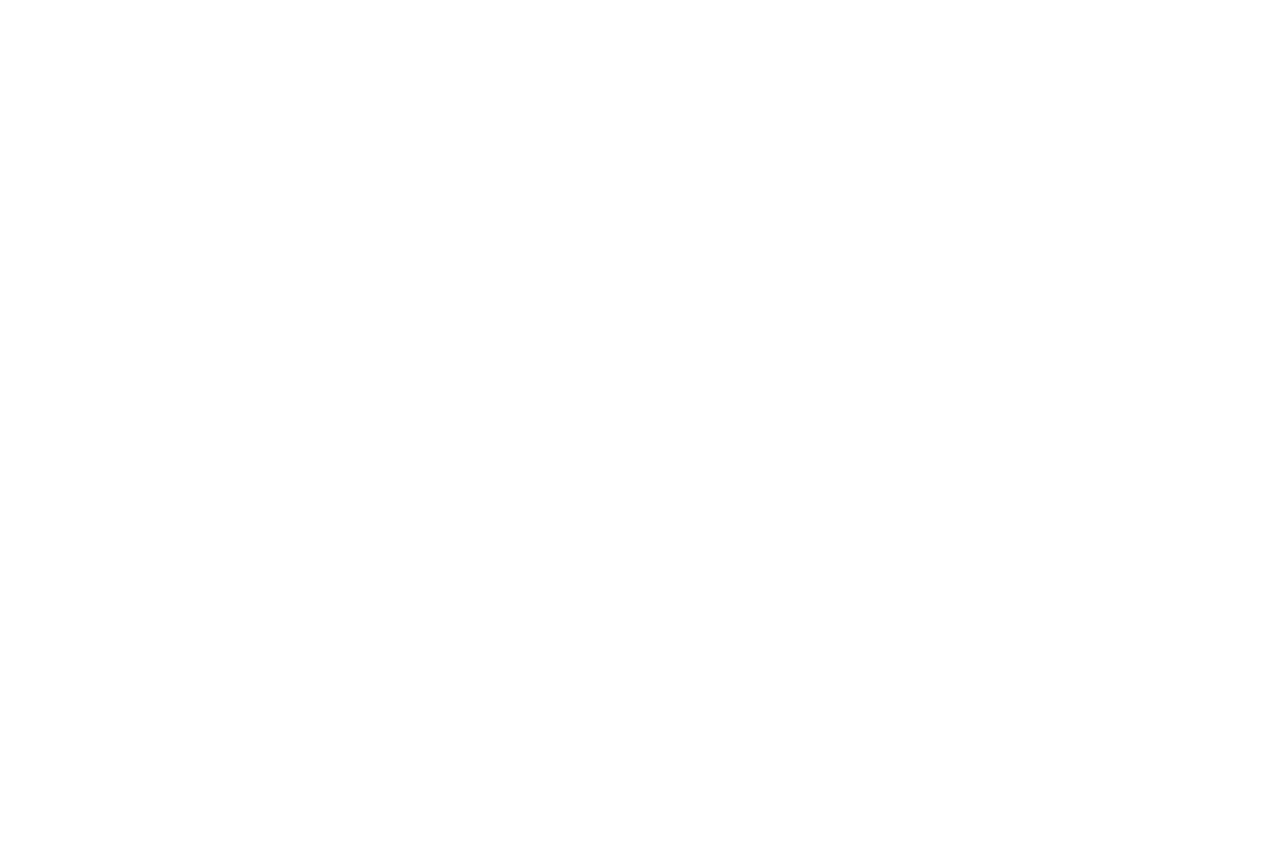
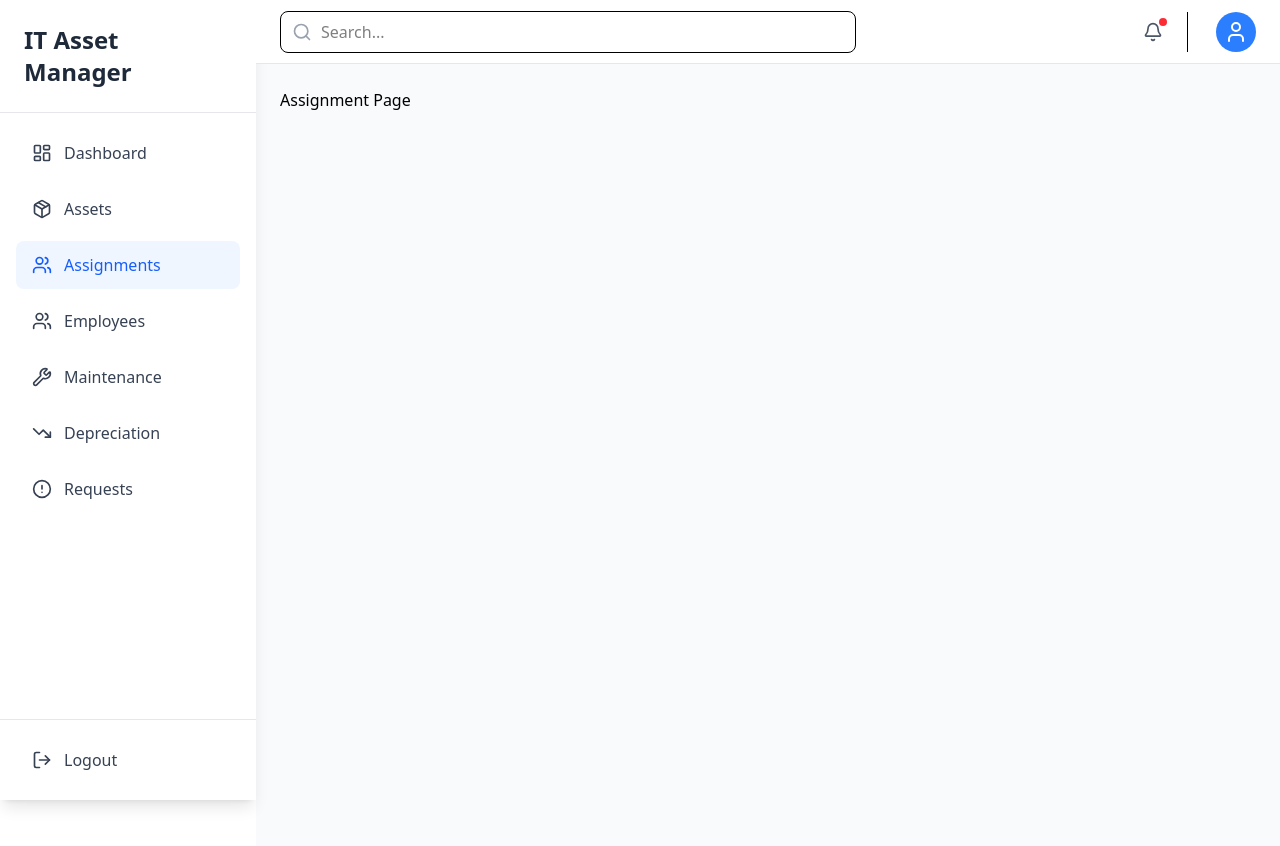
Before and after one commit to immbibek/IT_Asset_Management_System, a React app in the folder frontend/: page /assignments in a window 1280 px wide. Before the commit this address had no page. Shown: the top 846 px of the page. Before the commit the page ends 800 px from the top, so only its background shows below. Built offline with nearby package versions, Linux system fonts and the light colour scheme; the HTML template or start-up script is replaced by a standard one.

Commit message:
Assignment Page building is Started

```diff
--- a/frontend/src/App.jsx
+++ b/frontend/src/App.jsx
@@ -8,6 +8,7 @@ import DashboardPage from "./pages/DashboardPage";
 import AssetsListPage from "./pages/Assets/AssetsListPage";
 import AddAssetPage from "./pages/Assets/AddAssetPage";
 import EditAssetPage from "./pages/Assets/EditAssetPage";
+import AssignmentsPage from "./pages/AssignmentsPage";
 const App = () => {
   return (
     <Routes>
@@ -19,6 +20,7 @@ const App = () => {
         <Route path="/assets" element={<AssetsListPage />} />
         <Route path="/assets/add" element={<AddAssetPage />} />
         <Route path="/assets/edit/:id" element={<EditAssetPage />} />
+        <Route path="/assignments" element={<AssignmentsPage />} />
         {/* Add more pages here */}
       </Route>
     </Routes>
--- /dev/null
+++ b/frontend/src/pages/AssignmentsPage.jsx
@@ -0,0 +1,7 @@
+import React from "react";
+
+const AssignmentsPage = () => {
+  return <div>Assignment Page</div>;
+};
+
+export default AssignmentsPage;
```
